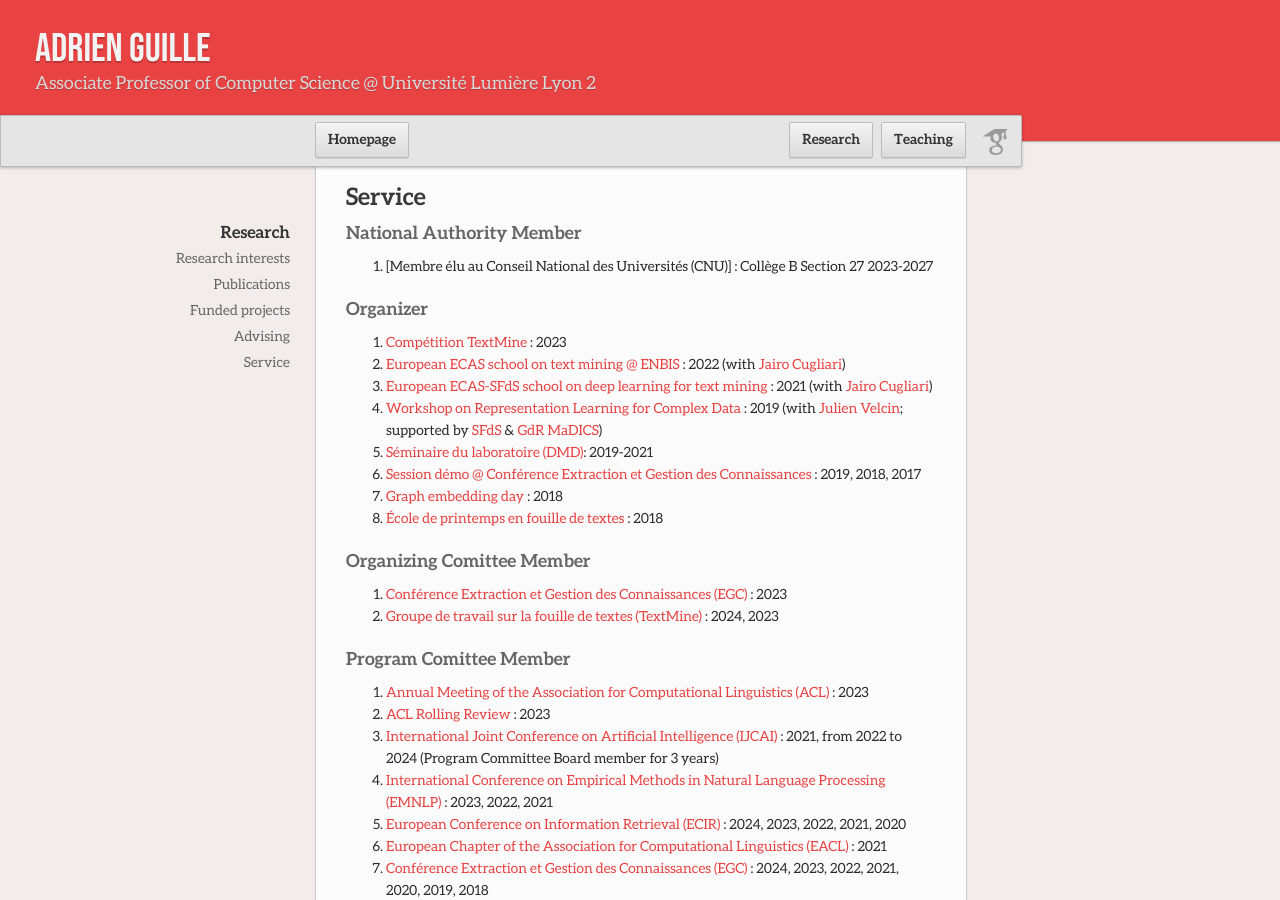
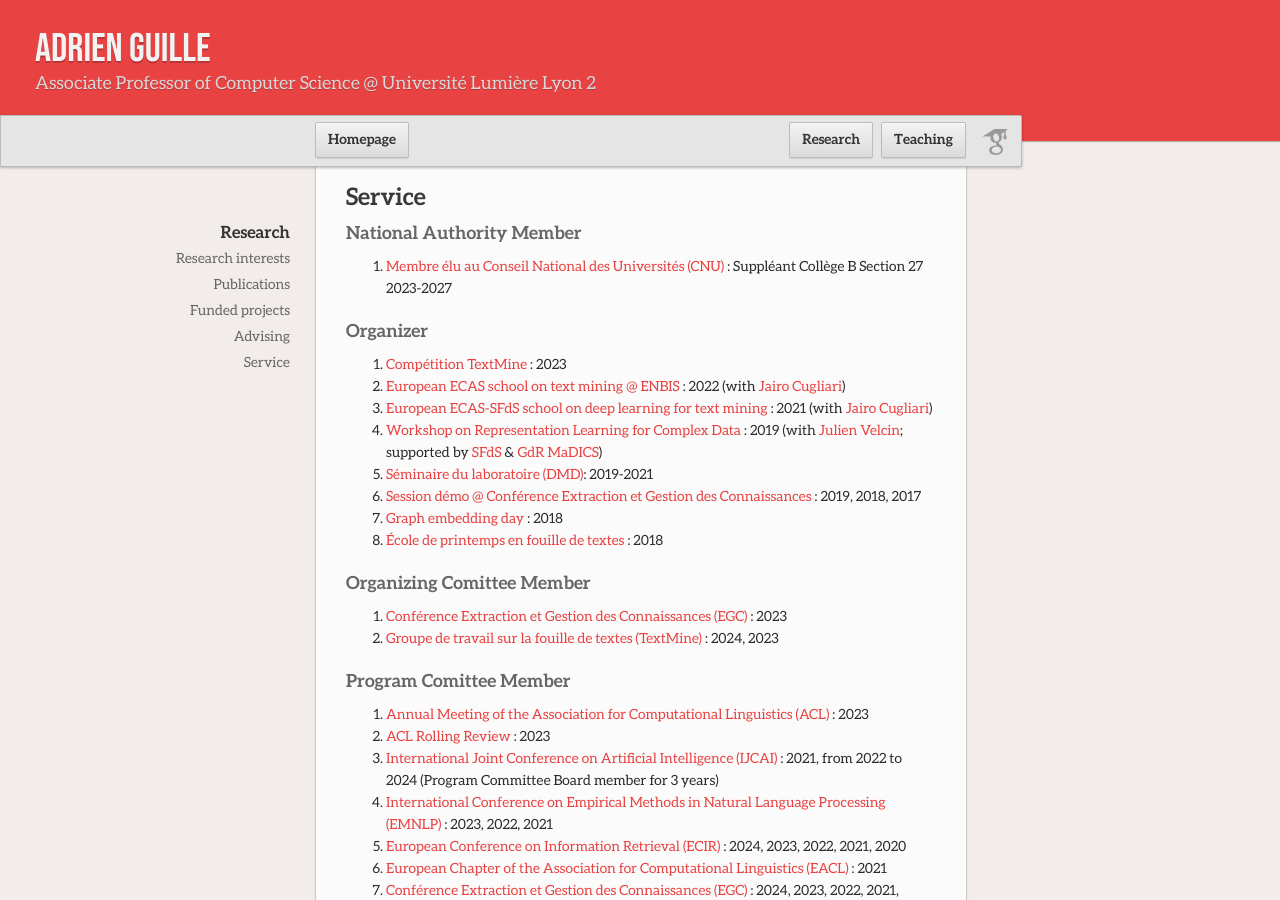
Before and after one commit to AdrienGuille/adrienguille.github.io, a Jekyll site: the page built from research.md, in a window 1280 px wide and 900 px high, scrolled down 1578 px. Built offline with Jekyll 4.4.1, drawn with Linux system fonts in a browser that asks for light colours; our own code applies the rules of GitHub Pages for plain Markdown files.

Commit message:
Update research.md

```diff
--- a/research.md
+++ b/research.md
@@ -52,7 +52,7 @@
 
 ### National Authority Member
 
-- [Membre élu au Conseil National des Universités (CNU)] : Collège B Section 27 2023-2027
+- [Membre élu au Conseil National des Universités (CNU)](#) : Suppléant Collège B Section 27 2023-2027
 
 ### Organizer
 
```
